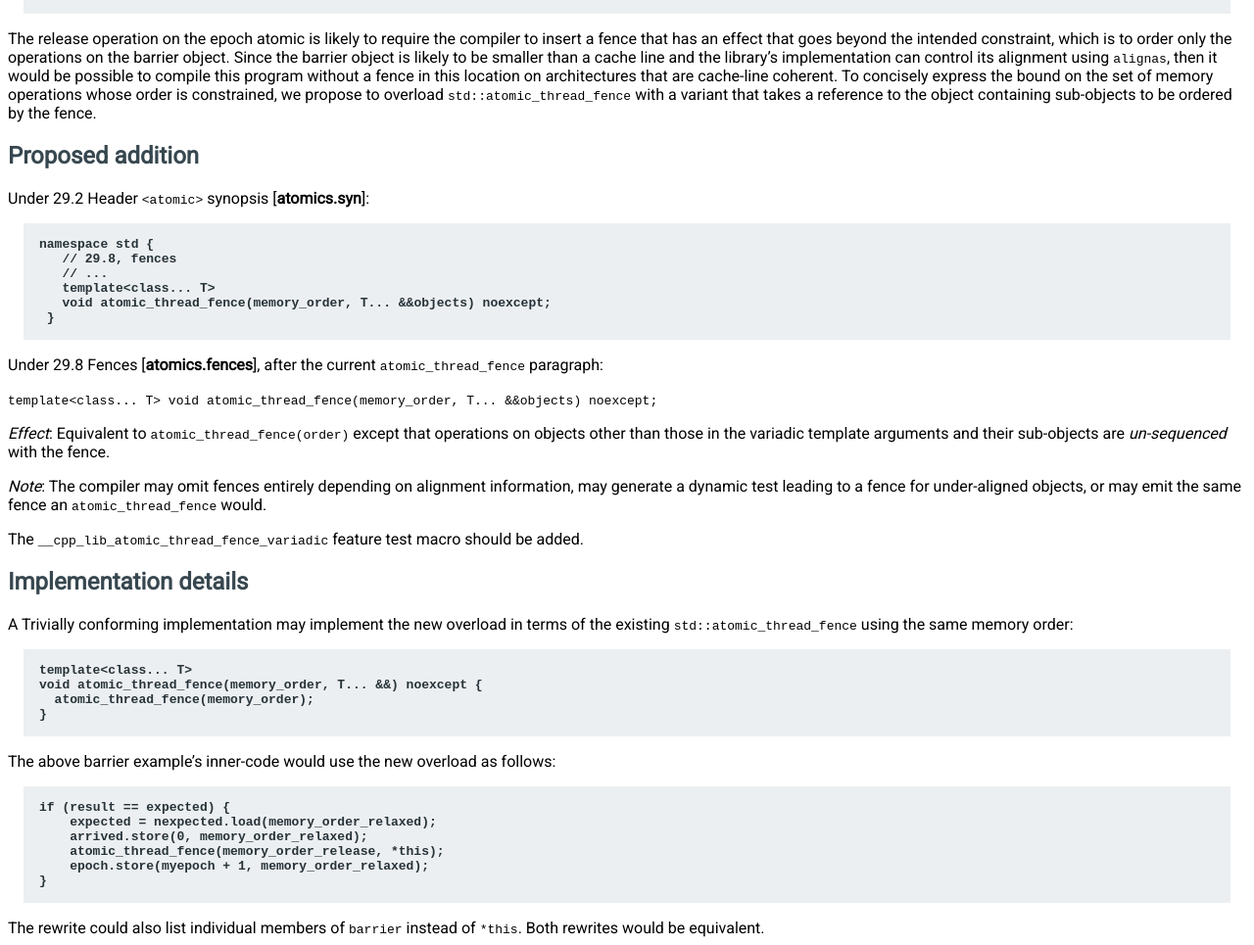
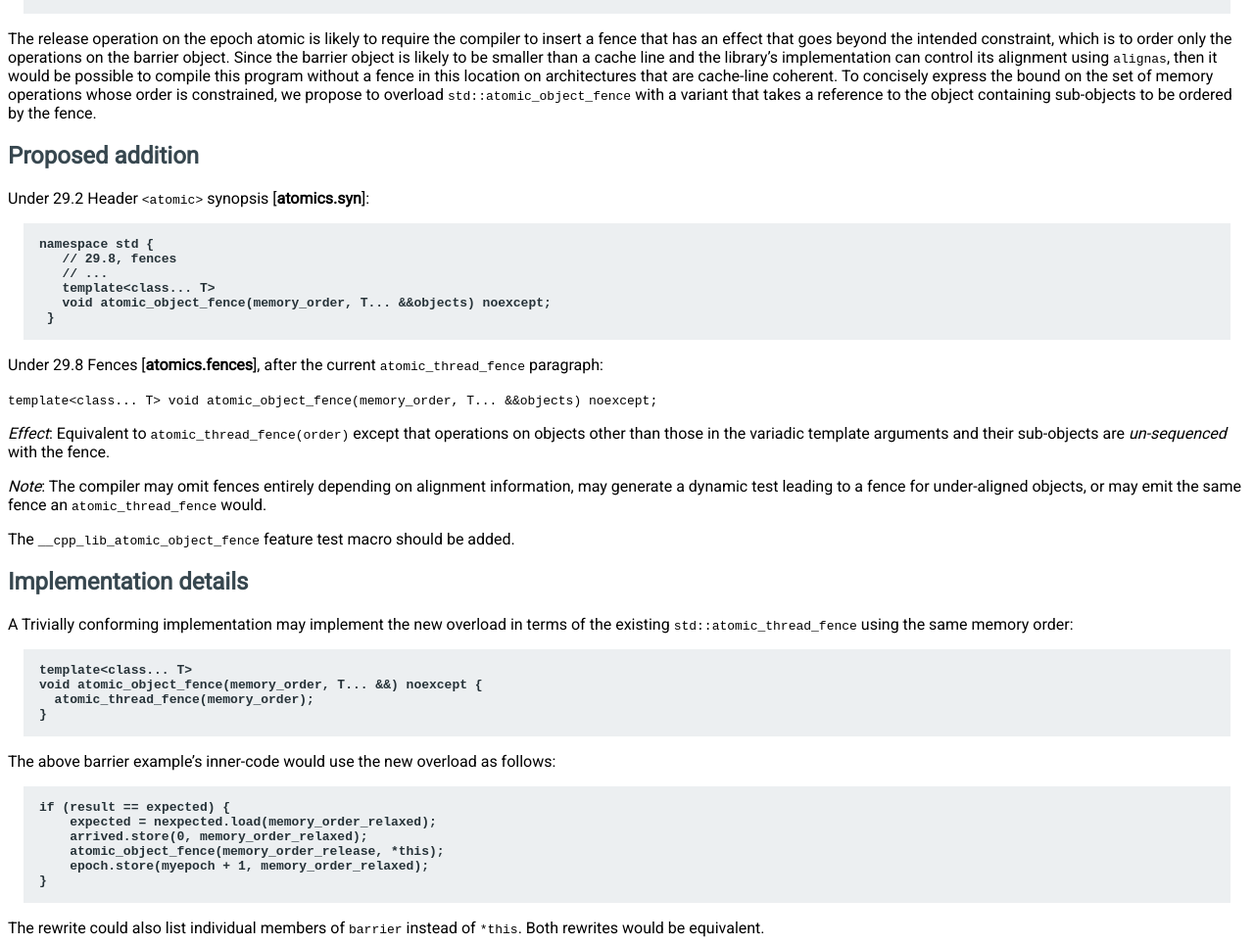
Before and after one commit to jfbastien/papers, a Sphinx documentation site: the page built from source/D4522.rst, in a window 1280 px wide and 1400 px high, scrolled down 702 px. Shown: the part 373-1338 px from the top of the window at 98% size. Built offline with Sphinx 7.4.7, drawn with Linux system fonts in a browser that asks for light colours; some of the changed text lies outside the part shown.

Commit message:
Rename the new fence to atomic_object_fence.
Feedback from SG1.

```diff
--- a/source/D4522.rst
+++ b/source/D4522.rst
@@ -1,5 +1,5 @@
 ==============================================
-D4522 ``std::atomic_thread_fence(mo, T...&&)``
+D4522 ``std::atomic_object_fence(mo, T...&&)``
 ==============================================
 
 :Author: Olivier Giroux
@@ -71,7 +71,7 @@ implementation can control its alignment using ``alignas``, then it would be
 possible to compile this program without a fence in this location on
 architectures that are cache-line coherent. To concisely express the bound on
 the set of memory operations whose order is constrained, we propose to overload
-``std::atomic_thread_fence`` with a variant that takes a reference to the object
+``std::atomic_object_fence`` with a variant that takes a reference to the object
 containing sub-objects to be ordered by the fence.
 
 -----------------
@@ -86,13 +86,13 @@ Under 29.2 Header ``<atomic>`` synopsis [**atomics.syn**]:
      // 29.8, fences
      // ...
      template<class... T>
-     void atomic_thread_fence(memory_order, T... &&objects) noexcept;
+     void atomic_object_fence(memory_order, T... &&objects) noexcept;
    }
 
 Under 29.8 Fences [**atomics.fences**], after the current
 ``atomic_thread_fence`` paragraph:
 
-``template<class... T> void atomic_thread_fence(memory_order, T... &&objects) noexcept;``
+``template<class... T> void atomic_object_fence(memory_order, T... &&objects) noexcept;``
 
 *Effect*: Equivalent to ``atomic_thread_fence(order)`` except that operations on
 objects other than those in the variadic template arguments and their
@@ -102,8 +102,7 @@ sub-objects are *un-sequenced* with the fence.
 information, may generate a dynamic test leading to a fence for under-aligned
 objects, or may emit the same fence an ``atomic_thread_fence`` would.
 
-The ``__cpp_lib_atomic_thread_fence_variadic`` feature test macro should be
-added.
+The ``__cpp_lib_atomic_object_fence`` feature test macro should be added.
 
 ----------------------
 Implementation details
@@ -115,7 +114,7 @@ the existing ``std::atomic_thread_fence`` using the same memory order:
 .. code-block:: c++
 
      template<class... T>
-     void atomic_thread_fence(memory_order, T... &&) noexcept {
+     void atomic_object_fence(memory_order, T... &&) noexcept {
        atomic_thread_fence(memory_order);
      }
 
@@ -126,7 +125,7 @@ The above barrier example's inner-code would use the new overload as follows:
           if (result == expected) {
               expected = nexpected.load(memory_order_relaxed);
               arrived.store(0, memory_order_relaxed);
-	      atomic_thread_fence(memory_order_release, *this);
+	      atomic_object_fence(memory_order_release, *this);
               epoch.store(myepoch + 1, memory_order_relaxed);
           }
 
```
